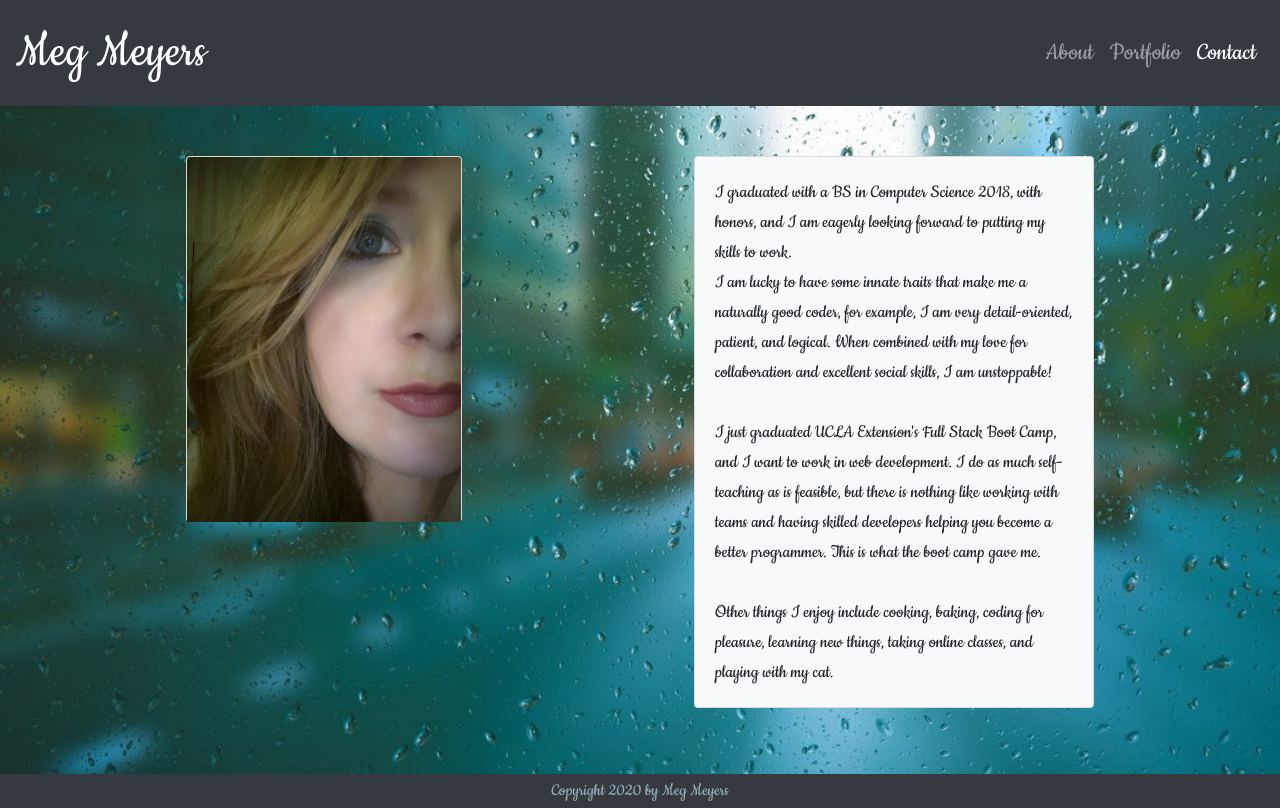
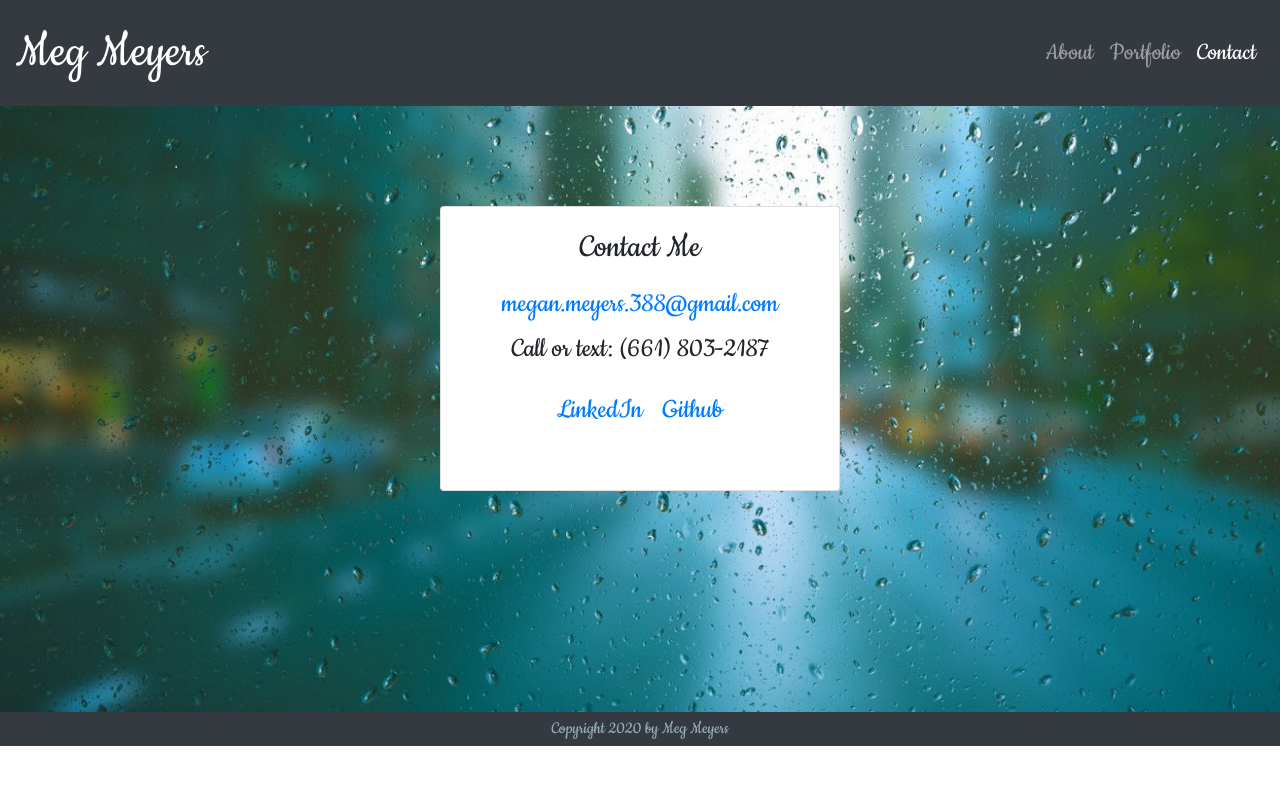
Before and after one commit to femke77/new-portfolio, a React (Create React App) app: page /contact in a window 1280 px wide. Built offline with nearby package versions, Linux system fonts and the light colour scheme.

Commit message:
contact page done

```diff
--- a/src/App.js
+++ b/src/App.js
@@ -14,7 +14,7 @@ function App() {
       <Router>
         <NavBar />
         <Switch>
-          <Route path="/" component={About} />
+          <Route exact path="/" component={About} />
           <Route exact path="/portfolio" component={Portfolio} />
           <Route exact path="/contact" component={Contact} />
           <Route component={NoMatch} />
--- a/src/components/Footer/style.css
+++ b/src/components/Footer/style.css
@@ -1,5 +1,5 @@
 .footer {
-  min-height: 100px;
+  min-height: 50px;
   position: relative;
 }
 
--- a/src/pages/About.js
+++ b/src/pages/About.js
@@ -2,8 +2,7 @@ import React from 'react';
 import { Card, Row, Container } from 'react-bootstrap';
 import img from '../images/IMG_4096.JPG';
 
-
-//TODO: DRY w styling (use ... op)
+//TODO: DRY - styling (use ... op to apply multiple style obj)
 
 const imgStyle = {
   maxHeight: 365,
@@ -12,14 +11,14 @@ const imgStyle = {
 
 const cardStyle = {
   maxWidth: 300,
-  maxHeight: 366,
+  maxHeight: 367,
   marginLeft: "auto",
   marginRight: "auto",
   marginTop: 50
 }
 
 const cardStyle2 = {
-  maxWidth: 400,
+  maxWidth: 470,
   marginLeft: "auto",
   marginRight: "auto",
   marginTop: 50,
@@ -38,7 +37,7 @@ function About() {
             <Card.Text>
               {/* TODO: Rewrite this crap */}
               I graduated with a BS in Computer Science 2018, with honors, and I am eagerly looking forward to putting my skills to work.
-              <br />
+              <br /> <br />
               I am lucky to have some innate traits that make me a naturally good coder, for example, I am very detail-oriented, patient, and logical. When combined with my love for collaboration and excellent social skills, I am unstoppable!
               <br /> <br />
               I just graduated UCLA Extension's Full Stack Boot Camp, and I want to work in web development. I do as much self-teaching as is feasible, but there is nothing like working with teams and having skilled developers helping you become a better programmer. This is what the boot camp gave me.
--- a/src/pages/Contact.js
+++ b/src/pages/Contact.js
@@ -1,17 +1,37 @@
 import React from 'react';
-import { Col, Row, Container } from 'react-bootstrap';
+import { Card, Col, Row, Container } from 'react-bootstrap';
 
-
+const cardStyle = {
+  marginTop: 100,
+  width: 400,
+  height: 285,
+  marginRight: 'auto',
+  marginLeft: 'auto',
+  textAlign: 'center',
+  fontSize: 30,
+}
 
 function Contact() {
- return (
-   <Container>
-     <Row>
+  return (
+    <Container style={{ minHeight: 590 }}>
+      <Row>
+        <Card style={cardStyle}>
+          <Card.Body>
+            <Card.Title style={{fontSize: 36}}>Contact Me</Card.Title>
+           <Card.Text>
+             <Card.Link href="mailto:megan.meyers.388@gmail.com?subject = Contact">megan.meyers.388@gmail.com</Card.Link>
+        <br />
+              Call or text: (661) 803-2187
+    </Card.Text>
 
-     </Row>
-   </Container>
+            <Card.Link href="https://www.linkedin.com/in/meg-meyers-11891757/">LinkedIn</Card.Link>
+            <Card.Link href="https://github.com/femke77">Github</Card.Link>
+          </Card.Body>
+        </Card>
+      </Row>
+    </Container>
 
- )
+  )
 }
 
 export default Contact;
--- a/src/pages/NoMatch.js
+++ b/src/pages/NoMatch.js
@@ -1,20 +1,17 @@
 import React from "react";
 import { Col, Row, Container } from 'react-bootstrap';
-import Jumbotron from 'react-bootstrap/Jumbotron';
 
 function NoMatch() {
   return (
-    <Container fluid>
+    <Container>
       <Row>
-        <Col size="md-12">
-
-            <h1>404 Page Not Found</h1>
+        <Col md={12} style={{minHeight: 380, textAlign: 'center', marginTop: 150}}>
+            <h1 style={{color: 'white'}} >404 Page Not Found</h1>
             <h1>
               <span role="img" aria-label="Face With Rolling Eyes Emoji">
                 🙄
               </span>
             </h1>
-
         </Col>
       </Row>
     </Container>
```
Also changed, not shown: public/logo192.png (added), 1 other file (tests, documents, lock files or other folders).
